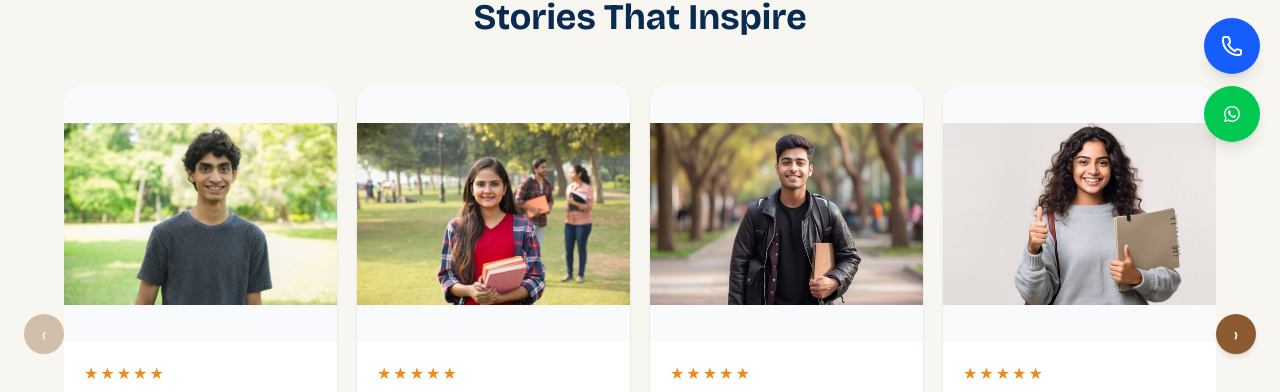
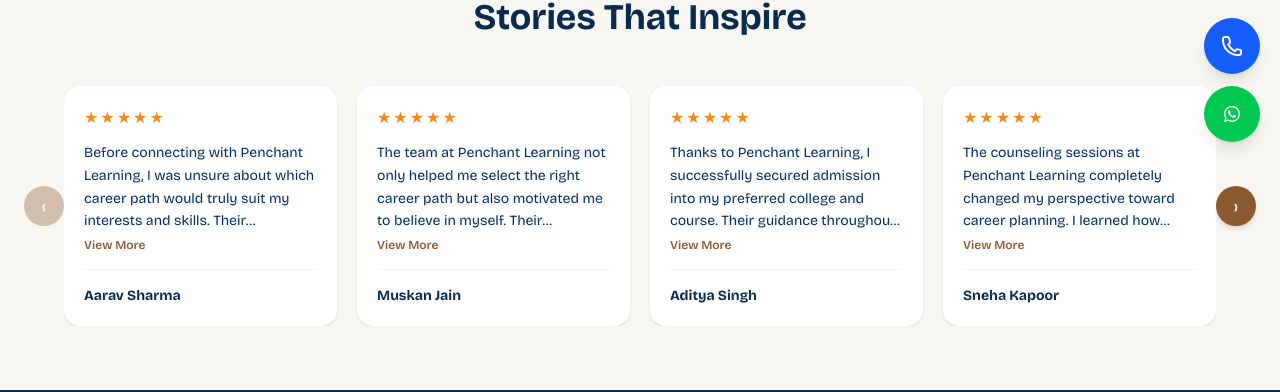
Before and after one commit to jaikantchaturvedi/penchant-learning, a Next.js app: page /success-stories in a window 1280 px wide. Shown: the part 638-1030 px from the top of the page. Built offline with nearby package versions, Linux system fonts and the light colour scheme.

Commit message:
remove theimage from the success stories

```diff
--- a/Components/CounsellingPageTemplate.tsx
+++ b/Components/CounsellingPageTemplate.tsx
@@ -407,7 +407,7 @@
             {data.successStory && (
                 <section className="bg-[#8c5a31] overflow-hidden">
                     <div className="max-w-7xl mx-auto flex flex-col md:flex-row items-center justify-between px-6 md:px-12">
-                        <div className="md:w-2/3 py-8 space-y-2">
+                        <div className="w-full py-8 space-y-2">
                             <span className=" text-2xl md:text-3xl font-bold  text-white  tracking-widest uppercase">
                                 {data.successStory.category}
                             </span>
@@ -422,9 +422,6 @@
                                     {data.successStory.ctaText}
                                 </Link>
                             </div>
-                        </div>
-                        <div className="md:w-1/3 flex justify-end items-end h-[240px]">
-                            <Image src={data.successStory.image} alt={data.successStory.personName} width={240} height={240} className="object-contain object-bottom h-full w-auto" />
                         </div>
                     </div>
                 </section>
--- a/Components/SuccessStoriesPage.tsx
+++ b/Components/SuccessStoriesPage.tsx
@@ -20,16 +20,6 @@
     const [expanded, setExpanded] = useState(false);
     return (
         <div className="bg-white rounded-2xl overflow-hidden shadow-sm hover:shadow-md transition-shadow duration-300 flex flex-col">
-            {/* image — contain so full photo is visible */}
-            <div className="relative w-full h-64 bg-gray-50 flex-shrink-0">
-                <Image
-                    src={story.image}
-                    alt={story.name}
-                    fill
-                    className="object-contain"
-                />
-            </div>
-
             {/* body */}
             <div className="p-5 flex flex-col flex-1">
                 {/* stars */}
```
